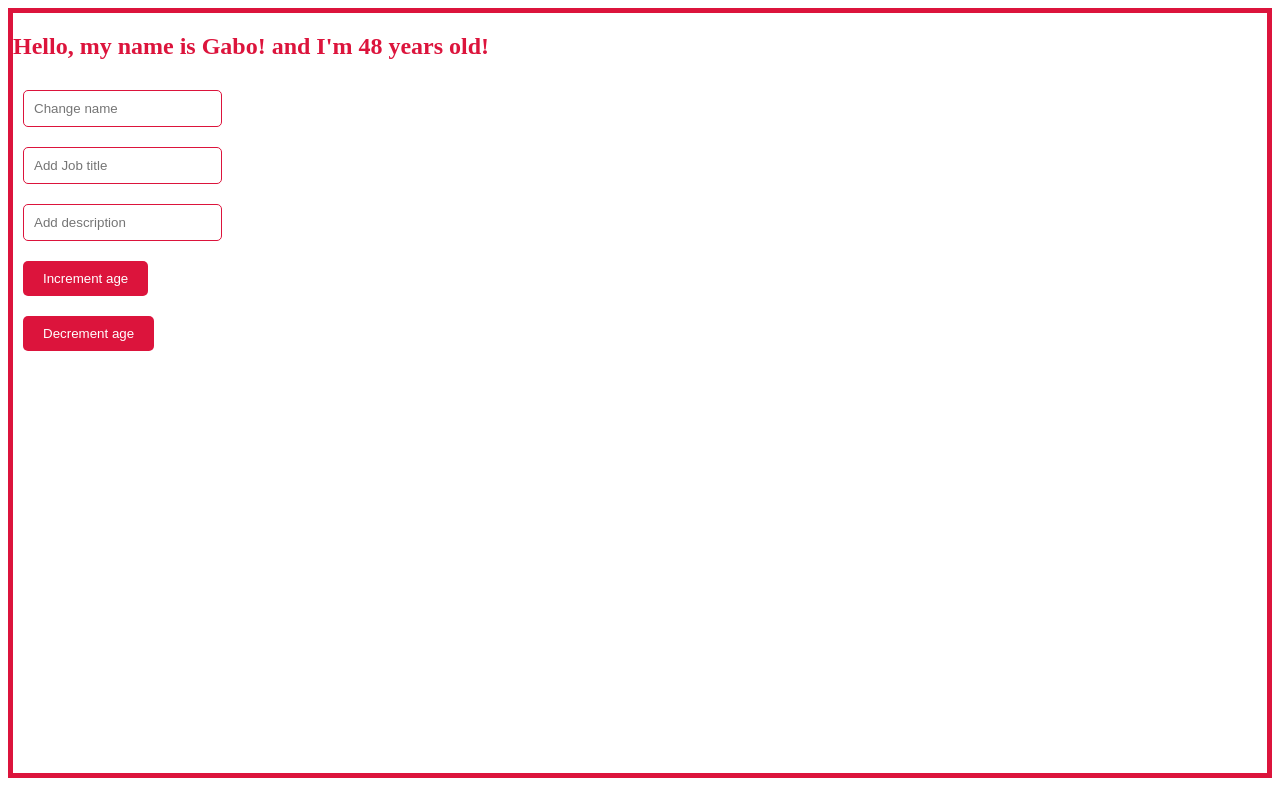
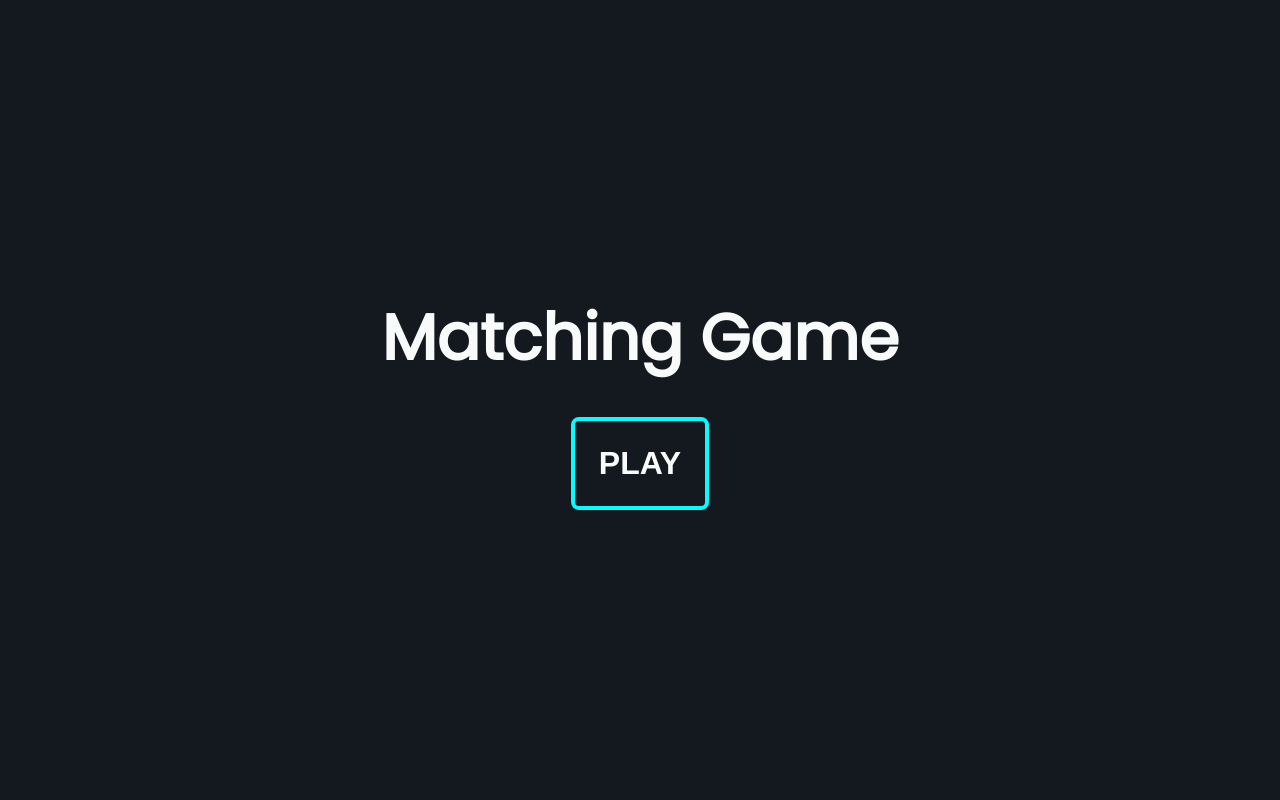
Before and after one commit to gabrieldominguezduran/svelte_demo, a SvelteKit app: page / in a window 1280 px wide. Built offline with nearby package versions, Linux system fonts and the light colour scheme.

Commit message:
Add emojis and style

```diff
--- a/package.json
+++ b/package.json
@@ -13,5 +13,8 @@
 		"svelte": "^4.0.5",
 		"vite": "^4.4.2"
 	},
-	"type": "module"
+	"type": "module",
+	"dependencies": {
+		"@fontsource/poppins": "^5.0.8"
+	}
 }
--- /dev/null
+++ b/src/app.css
@@ -0,0 +1,54 @@
+@import "@fontsource/poppins";
+
+* {
+  margin: 0;
+  padding: 0;
+  box-sizing: border-box;
+}
+
+:root {
+  --txt-1: hsl(220 10% 98%);
+  --bg-1: hsl(220 20% 10%);
+  --bg-2: hsl(220 20% 20%);
+  --border: hsl(180 100% 50%);
+  --pulse: hsl(9 100% 64%);
+}
+
+html,
+body {
+  height: 100%;
+}
+
+body {
+  display: grid;
+  place-content: center;
+  padding: 2rem;
+  font-family: "Poppins", sans-serif;
+  color: var(--txt-1);
+  background-color: var(--bg-1);
+}
+
+h1 {
+  font-size: 4rem;
+  text-align: center;
+  text-transform: capitalize;
+}
+
+h1 + button {
+  width: max-content;
+  margin-top: 2rem;
+  margin-inline: auto;
+  border: 4px solid var(--border);
+}
+
+button {
+  padding: 1.5rem;
+  font-size: 2rem;
+  font-weight: 900;
+  color: inherit;
+  background: none;
+  border-radius: 8px;
+  border: none;
+  text-transform: uppercase;
+  cursor: pointer;
+}
--- a/src/lib/index.js
+++ /dev/null
@@ -1 +0,0 @@
-// place files you want to import through the `$lib` alias in this folder.
--- /dev/null
+++ b/src/routes/+layout.svelte
@@ -0,0 +1,9 @@
+<script>
+  import "../app.css";
+</script>
+
+<svelte:head>
+  <title>Matching Game</title>
+</svelte:head>
+
+<slot />
--- a/src/routes/+page.svelte
+++ b/src/routes/+page.svelte
@@ -1,71 +1,40 @@
 <script>
-  let name = "Gabo";
-  let age = 48;
-  let title = "";
-  let description = "";
+  import { emoji } from "./emojis";
 
-  const capitalizeName = (string) => {
-    return string.charAt(0).toUpperCase() + string.slice(1);
-  };
+  let state = "start";
+  let size = 20;
+  let grid = createGrid();
+  let maxMatches = grid.length / 2;
+  let selected = [];
+  let matches = [];
 
-  function incrementAge() {
-    age++;
+  function createGrid() {
+    let cards = new Set();
+    let maxSize = size / 2;
+
+    while (cards.size < maxSize) {
+      const randomIndex = Math.floor(Math.random() * emoji.length);
+      cards.add(emoji[randomIndex]);
+    }
+    return shuffle([...cards, ...cards]);
   }
 
-  function decrementAge() {
-    age--;
-  }
-
-  function handleNameChange(event) {
-    name = capitalizeName(event.target.value);
+  function shuffle(array) {
+    return array.sort(() => Math.random() - 0.5);
   }
 </script>
 
-<main>
-  <section class="buttons">
-    <h1>
-      Hello, my name is {name}{name.length > 3 ? "!" : ""} and I'm {age} years old!
-    </h1>
-    <input type="text" placeholder="Change name" on:input={handleNameChange} />
-    <input type="text" placeholder="Add Job title" bind:value={title} />
-    <input type="text" placeholder="Add description" bind:value={description} />
-    <button type="button" on:click={incrementAge}>Increment age</button>
-    <button type="button" on:click={decrementAge}>Decrement age</button>
-  </section>
-  <section class="contact-card" />
-</main>
+{#if state === "start"}
+  <h1>Matching game</h1>
+  <button on:click={() => (state = "playing")}>Play</button>
+{/if}
 
-<style>
-  main {
-    height: 95dvh;
-    border: 5px solid crimson;
-  }
-
-  .buttons {
-    display: flex;
-    flex-direction: column;
-    justify-content: center;
-    align-items: start;
-  }
-  h1 {
-    color: crimson;
-    text-align: center;
-  }
-
-  button {
-    background-color: crimson;
-    color: white;
-    border: none;
-    padding: 10px 20px;
-    border-radius: 5px;
-    margin: 10px;
-    cursor: pointer;
-  }
-
-  input {
-    padding: 10px;
-    border-radius: 5px;
-    border: 1px solid crimson;
-    margin: 10px;
-  }
-</style>
+{#if state === "playing"}
+  <div class="cards">
+    {#each grid as card}
+      <button class="card">
+        <div>{card}</div>
+      </button>
+    {/each}
+  </div>
+{/if}
--- /dev/null
+++ b/src/routes/emojis.js
@@ -0,0 +1,126 @@
+export const emoji = [
+  "😀",
+  "😃",
+  "😄",
+  "😁",
+  "😆",
+  "😅",
+  "😂",
+  "🤣",
+  "🥲",
+  "🥹",
+  "☺️",
+  "😊",
+  "😇",
+  "🙂",
+  "🙃",
+  "😉",
+  "😌",
+  "😍",
+  "🥰",
+  "😘",
+  "😗",
+  "😙",
+  "😚",
+  "😋",
+  "😛",
+  "😝",
+  "😜",
+  "🤪",
+  "🤨",
+  "🧐",
+  "🤓",
+  "😎",
+  "🥸",
+  "🤩",
+  "🥳",
+  "😏",
+  "😒",
+  "😞",
+  "😔",
+  "😟",
+  "😕",
+  "🙁",
+  "☹️",
+  "😣",
+  "😖",
+  "😫",
+  "😩",
+  "🥺",
+  "😢",
+  "😭",
+  "😮‍💨",
+  "😤",
+  "😠",
+  "😡",
+  "🤬",
+  "🤯",
+  "😳",
+  "🥵",
+  "🥶",
+  "😱",
+  "😨",
+  "😰",
+  "😥",
+  "😓",
+  "🫣",
+  "🤗",
+  "🫡",
+  "🤔",
+  "🫢",
+  "🤭",
+  "🤫",
+  "🤥",
+  "😶",
+  "😶‍🌫️",
+  "😐",
+  "😑",
+  "😬",
+  "🫨",
+  "🫠",
+  "🙄",
+  "😯",
+  "😦",
+  "😧",
+  "😮",
+  "😲",
+  "🥱",
+  "😴",
+  "🤤",
+  "😪",
+  "😵",
+  "😵‍💫",
+  "🫥",
+  "🤐",
+  "🥴",
+  "🤢",
+  "🤮",
+  "🤧",
+  "😷",
+  "🤒",
+  "🤕",
+  "🤑",
+  "🤠",
+  "😈",
+  "👿",
+  "👹",
+  "👺",
+  "🤡",
+  "💩",
+  "👻",
+  "💀",
+  "☠️",
+  "👽",
+  "👾",
+  "🤖",
+  "🎃",
+  "😺",
+  "😸",
+  "😹",
+  "😻",
+  "😼",
+  "😽",
+  "🙀",
+  "😿",
+  "😾",
+];
```
Also changed, not shown: 1 other file (tests, documents, lock files or other folders).
